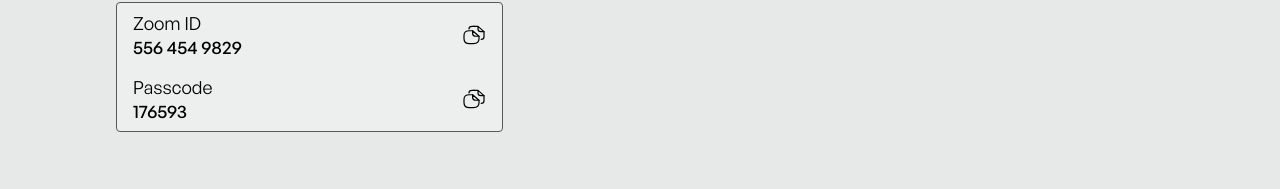
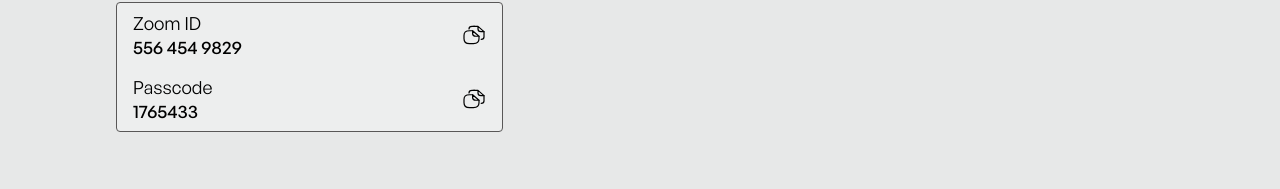
Before and after one commit to DuaneDave/wedding-app, a Next.js app: page /venue in a window 1280 px wide. Both pictures are taken after a click on the button "I will join in zoom". Shown: the part 355-544 px from the top of the page. Built offline with nearby package versions, Linux system fonts and the light colour scheme; a web font is replaced by a local one.

Commit message:
Update ZoomDetails.tsx

```diff
--- a/component/venue/ZoomDetails.tsx
+++ b/component/venue/ZoomDetails.tsx
@@ -12,16 +12,16 @@
           <span>556 454 9829</span>
         </p>
 
-        <Copy text="556 454 9829" />
+        <Copy text="222 000 0000" />
       </div>
 
       <div className={`flex`}>
         <p className="flex flex-col">
           Passcode
-          <span>176593</span>
+          <span>1765433</span>
         </p>
 
-        <Copy text="176593" />
+        <Copy text="006793" />
       </div>
     </div>
   );
```
